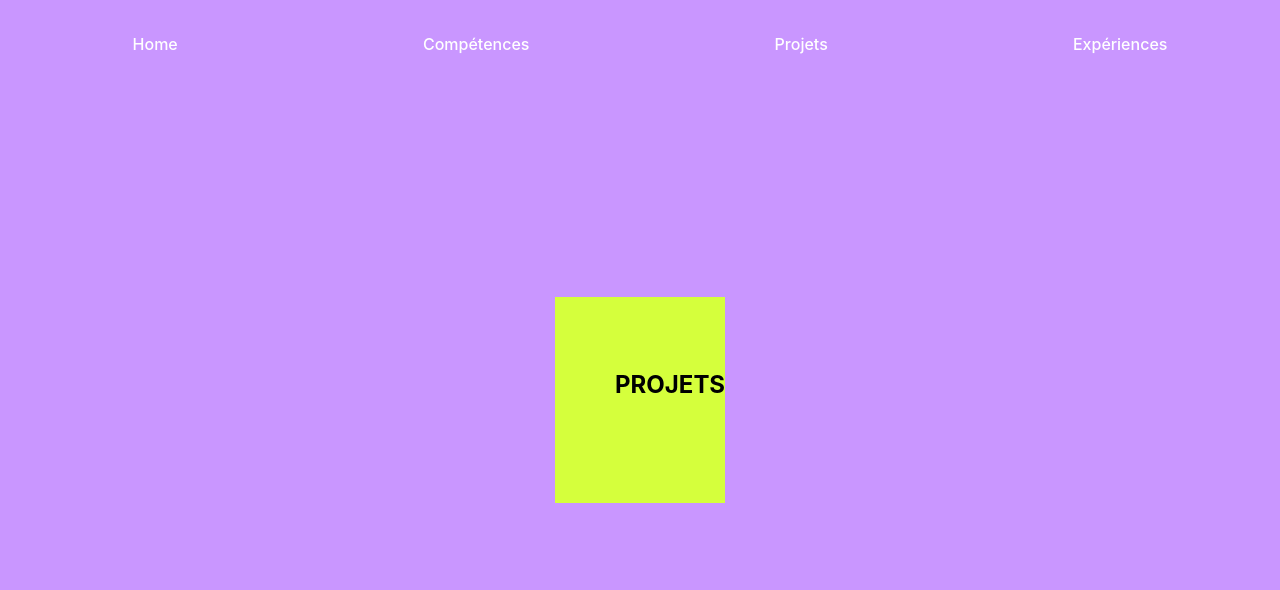
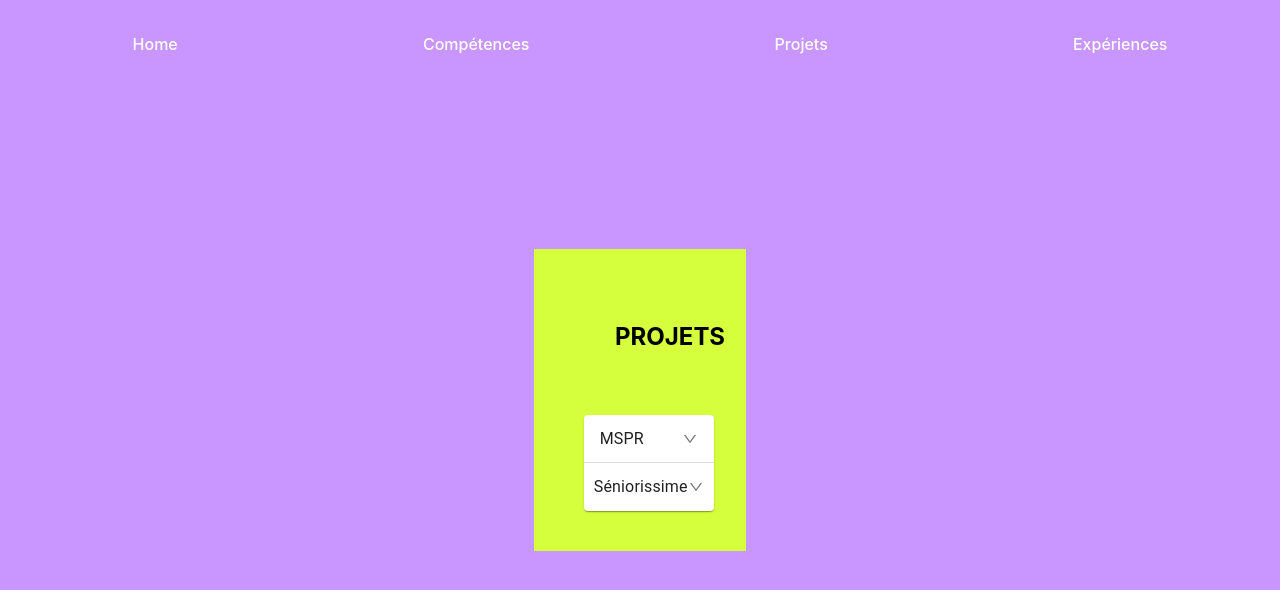
Before and after one commit to mnadea001/portfolioDona, a React (Vite) app: page /projets in a window 1280 px wide. Shown: the top 590 px of the page. Built offline with nearby package versions, Linux system fonts and the light colour scheme.

Commit message:
project section WIP

```diff
--- /dev/null
+++ b/src/assets/IconDown.tsx
@@ -0,0 +1,17 @@
+import * as React from "react";
+
+function IconDown(props: React.SVGProps<SVGSVGElement>) {
+  return (
+    <svg
+      viewBox="0 0 1024 1024"
+      fill="currentColor"
+      height="1em"
+      width="1em"
+      {...props}
+    >
+      <path d="M884 256h-75c-5.1 0-9.9 2.5-12.9 6.6L512 654.2 227.9 262.6c-3-4.1-7.8-6.6-12.9-6.6h-75c-6.5 0-10.3 7.4-6.5 12.7l352.6 486.1c12.8 17.6 39 17.6 51.7 0l352.6-486.1c3.9-5.3.1-12.7-6.4-12.7z" />
+    </svg>
+  );
+}
+
+export default IconDown;
--- /dev/null
+++ b/src/components/AccordionItem.tsx
@@ -0,0 +1,23 @@
+import React from 'react';
+import { Accordion, AccordionSummary, AccordionDetails, Typography } from '@mui/material';
+import IconDown from '../assets/IconDown';
+
+interface AccordionItemProps {
+  title: string;
+  content: string;
+}
+
+const AccordionItem: React.FC<AccordionItemProps> = ({ title, content }) => {
+  return (
+    <Accordion>
+      <AccordionSummary expandIcon={<IconDown />} aria-controls="panel1a-content" id="panel1a-header">
+        <Typography>{title}</Typography>
+      </AccordionSummary>
+      <AccordionDetails>
+        <Typography>{content}</Typography>
+      </AccordionDetails>
+    </Accordion>
+  );
+};
+
+export default AccordionItem;
--- /dev/null
+++ b/src/components/AccordionList.tsx
@@ -0,0 +1,18 @@
+import React from 'react';
+import AccordionItem from './AccordionItem';
+
+interface AccordionListProps {
+  projects: { title: string; content: string }[];
+}
+
+const AccordionList: React.FC<AccordionListProps> = ({ projects }) => {
+  return (
+    <div>
+      {projects.map((project, index) => (
+        <AccordionItem key={index} title={project.title} content={project.content} />
+      ))}
+    </div>
+  );
+};
+
+export default AccordionList;
--- a/src/components/ProjectsSection.tsx
+++ b/src/components/ProjectsSection.tsx
@@ -1,4 +1,10 @@
 import './ProjectsSection.css'
+import AccordionList from './AccordionList';
+
+const projectsData = [
+  { title: 'MSPR', content: 'Project 1 details...' },
+  { title: 'Séniorissime', content: 'Project 2 details...' },
+];
 
 const ProjectsSection: React.FC = () => {
   return (
@@ -8,12 +14,11 @@ const ProjectsSection: React.FC = () => {
         <h2>Projets</h2>
       </span>
       <section className="projets">
-        <ul className="list-group list-group-flush">
-          {/* List of projects goes here */}
-        </ul>
+        <AccordionList projects={projectsData} />
       </section>
     </section>
   );
 };
 
+
 export default ProjectsSection;
```
Also changed, not shown: package.json (+6 -1 lines), 1 other file (tests, documents, lock files or other folders).
